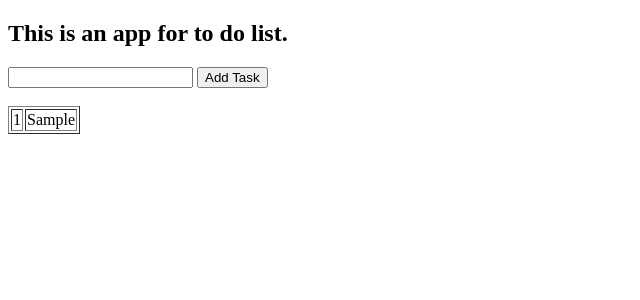
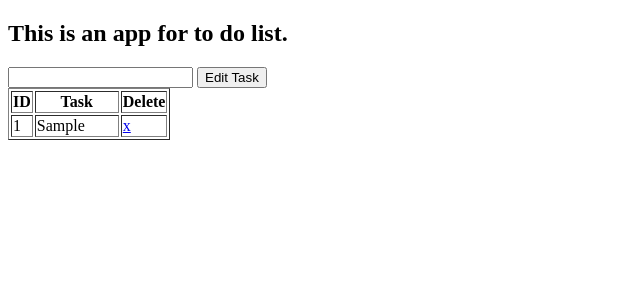
Before and after one commit to shaus019/virtaulization, a PHP site: page / in a window 1280 px wide. Shown: the top 300 px of the page, without its empty margins (0-640 px from the left). Run offline with PHP 8.4, Linux system fonts and the light colour scheme; tables that the repository leaves empty hold one stand-in row (values such as "Sample post").

Commit message:
delete working

```diff
--- a/public/admin/index.php
+++ b/public/admin/index.php
@@ -1,16 +1,18 @@
 <!DOCTYPE html>
 <html>
+
 <head>
     <title> To do list app </title>
 </head>
+
 <body>
     <div class="heading">
         <h2>This is an app for to do list.</h2>
     </div>
 
-        <form method = "POST" action="index.php">
-            <input type = "text" name = "task" class = "task_input">
-            <button type = "submit" class = "task_btn" name = "submit"> Add Task </button>
+    <form method="POST" action="index.php">
+        <input type="text" name="task" class="task_input">
+        <button type="submit" class="task_btn" name="submit"> Edit Task </button>
     </form>
 
     <?php
@@ -28,28 +30,46 @@
 
         // set the PDO error mode to exception
         $conn->setAttribute(PDO::ATTR_ERRMODE, PDO::ERRMODE_EXCEPTION);
-
-    } catch(PDOException $e) {
+    } catch (PDOException $e) {
         echo "Connection failed: " . $e->getMessage();
     }
-    //insert a task, when submit button is clicked, and show an error if nothing has entered.
-    if(isset($_POST['submit'])){
-        if(empty($_POST['task'])){
-            $errors = "you must fill in the task";
-    }else{
-        $task = $_POST['task'];
-        $conn->query("INSERT INTO todo_list (task) VALUES ('$task')");
+    // delete task
+    if (isset($_GET['del_task'])) {
+        $id = $_GET['del_task'];
+
+        $conn->query("DELETE FROM todo_list WHERE id=" . $id);
         header('location: index.php');
-}
     }
     //retrive the data(tasks) from the databse and put in a table.
     $q = $conn->query("SELECT * FROM todo_list");
-    echo "<br><table border>";
-    while($row = $q->fetch()){
-        echo "<tr><td>".$row["id"]."</td><td>".$row["task"]."</td></tr>\n";
-    }
-    echo "</table>";
+    ?>
+    <table border>
+        <thead>
+            <tr>
+                <th>ID</th>
+                <th style="width: 80px;">Task</th>
+                <th style="width: 20px;">Delete</th>
+            </tr>
+        </thead>
 
-    ?>
+        <tbody>
+            <?php
+            // select all tasks if page is visited or refreshed
+            $q = $conn->query("SELECT * FROM todo_list");
+
+            $i = 1;
+            while ($row = $q->fetch()) { ?>
+                <tr>
+                    <td> <?php echo $i; ?> </td>
+                    <td class="task"> <?php echo $row['task']; ?> </td>
+                    <td class="delete">
+                        <a href="index.php?del_task=<?php echo $row['id'] ?>">x</a>
+                    </td>
+                </tr>
+            <?php $i++;
+            } ?>
+        </tbody>
+    </table>
 </body>
+
 </html>
```
Lines whose indentation alone changed are shown as unchanged.
